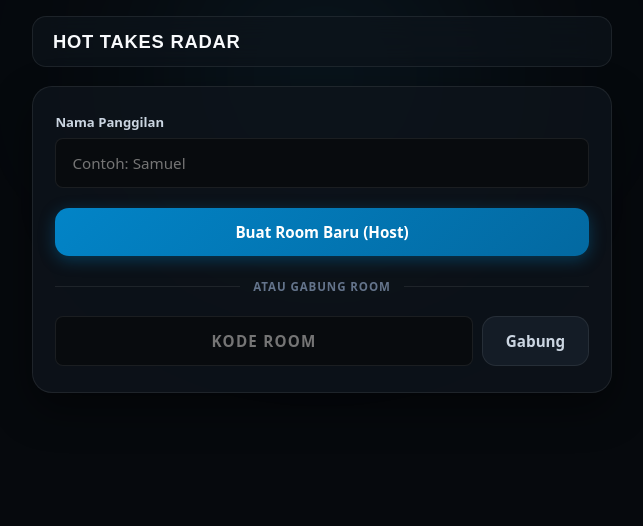
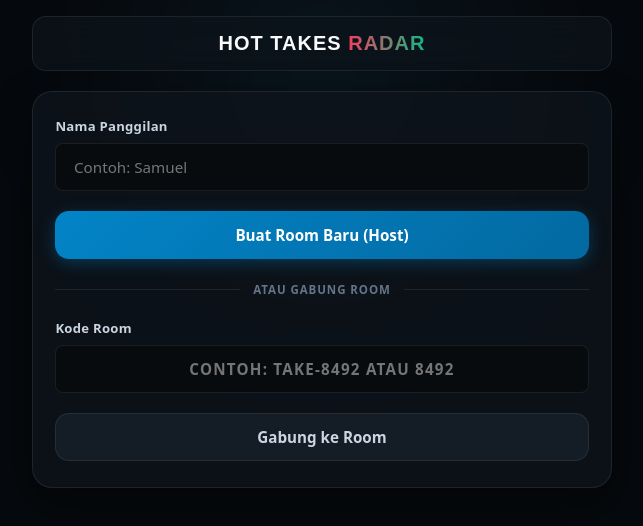
Before and after one commit to joynard/ib-cg, a website: page hot-takes-radar.html in a window 1280 px wide. Shown: the whole page, without its empty margins (318-961 px from the left). Drawn offline with Linux system fonts and the light colour scheme.

Commit message:
fix(ui): center top-bar header and harmonize input fields and buttons with identical 48px dimensions

```diff
--- a/hot-takes-radar.html
+++ b/hot-takes-radar.html
@@ -21,7 +21,7 @@
   <!-- PeerJS -->
   <script src="https://unpkg.com/peerjs@1.5.4/dist/peerjs.min.js"></script>
 
-  <link rel="stylesheet" href="hot-takes.css">
+  <link rel="stylesheet" href="hot-takes.css?v=3">
 </head>
 <body>
   <div class="ambient-glow glow-top"></div>
@@ -29,9 +29,9 @@
   <div class="app-container">
     <!-- Top Bar -->
     <header class="top-bar">
-      <h1 class="brand-title">HOT TAKES <span class="highlight">RADAR</span></h1>
+      <h1 class="brand-title">HOT TAKES <span class="brand-radar">RADAR</span></h1>
       <div class="top-meta" id="topMeta" style="display: none;">
-        <span class="room-pill">ROOM: <strong id="displayRoomCode">RADAR-XXXX</strong></span>
+        <span class="room-pill">ROOM: <strong id="displayRoomCode">TAKE-XXXX</strong></span>
       </div>
     </header>
 
@@ -44,14 +44,16 @@
             <input type="text" id="playerNameInput" placeholder="Contoh: Samuel" maxlength="15" autocomplete="off">
           </div>
 
-          <div class="action-stack">
-            <button class="btn btn-primary" id="btnCreateRoom">Buat Room Baru (Host)</button>
-            <div class="join-divider"><span>ATAU GABUNG ROOM</span></div>
-            <div class="join-group">
-              <input type="text" id="joinCodeInput" placeholder="KODE ROOM" maxlength="10">
-              <button class="btn btn-secondary" id="btnJoinRoom">Gabung</button>
-            </div>
+          <button class="btn btn-primary" id="btnCreateRoom">Buat Room Baru (Host)</button>
+
+          <div class="join-divider"><span>ATAU GABUNG ROOM</span></div>
+
+          <div class="form-group">
+            <label for="joinCodeInput">Kode Room</label>
+            <input type="text" id="joinCodeInput" placeholder="Contoh: TAKE-8492 atau 8492" maxlength="12" autocomplete="off">
           </div>
+
+          <button class="btn btn-secondary" id="btnJoinRoom">Gabung ke Room</button>
         </div>
       </section>
 
--- a/hot-takes.css
+++ b/hot-takes.css
@@ -77,25 +77,37 @@ body {
 .top-bar {
   display: flex;
   align-items: center;
-  justify-content: space-between;
-  padding: 0.85rem 1.25rem;
+  justify-content: center;
+  position: relative;
+  padding: 0.95rem 1.25rem;
   background: rgba(14, 20, 28, 0.7);
   backdrop-filter: blur(14px);
   border: 1px solid var(--border-card);
   border-radius: var(--radius-md);
+  text-align: center;
 }
 
 .brand-title {
   font-family: 'Outfit', sans-serif;
-  font-size: 1.15rem;
+  font-size: 1.25rem;
   font-weight: 900;
-  letter-spacing: 0.04em;
+  letter-spacing: 0.05em;
+  text-align: center;
+  margin: 0;
+  color: var(--text-white);
 }
 
 .brand-radar {
   background: linear-gradient(90deg, var(--color-disagree), var(--color-agree));
   -webkit-background-clip: text;
   -webkit-text-fill-color: transparent;
+}
+
+.top-meta {
+  position: absolute;
+  right: 1.25rem;
+  display: flex;
+  align-items: center;
 }
 
 .room-pill {
@@ -516,7 +528,8 @@ body {
   display: inline-flex;
   align-items: center;
   justify-content: center;
-  padding: 0.88rem 1.3rem;
+  height: 48px;
+  padding: 0 1.3rem;
   border-radius: var(--radius-md);
   font-family: inherit;
   font-size: 0.95rem;
@@ -526,6 +539,7 @@ body {
   transition: all 0.2s ease;
   width: 100%;
   text-decoration: none;
+  box-sizing: border-box;
 }
 
 .btn:disabled {
@@ -605,6 +619,7 @@ body {
 /* Form Controls */
 .form-group {
   margin-bottom: 1.25rem;
+  text-align: left;
 }
 
 .form-group label {
@@ -612,12 +627,15 @@ body {
   font-size: 0.82rem;
   font-weight: 700;
   color: var(--text-cream);
-  margin-bottom: 0.45rem;
+  margin-bottom: 0.5rem;
+  letter-spacing: 0.02em;
 }
 
-.form-group input, .join-group input {
+.form-group input {
+  display: block;
   width: 100%;
-  padding: 0.88rem 1rem;
+  height: 48px;
+  padding: 0 1.1rem;
   background: #080b0e;
   border: 1px solid var(--border-card);
   border-radius: var(--radius-sm);
@@ -625,34 +643,20 @@ body {
   font-family: inherit;
   font-size: 0.95rem;
   outline: none;
+  box-sizing: border-box;
   transition: border-color 0.2s ease, box-shadow 0.2s ease;
-}
-
-.form-group input:focus, .join-group input:focus {
-  border-color: var(--accent-blue);
-  box-shadow: 0 0 12px var(--accent-glow);
-}
-  font-size: 0.82rem;
-  font-weight: 700;
-  color: var(--text-cream);
-  margin-bottom: 0.45rem;
-}
-
-.form-group input {
-  width: 100%;
-  padding: 0.85rem 1rem;
-  background: #080b0e;
-  border: 1px solid var(--border-card);
-  border-radius: var(--radius-sm);
-  color: var(--text-white);
-  font-family: inherit;
-  font-size: 0.95rem;
-  outline: none;
-  transition: border-color 0.2s ease;
 }
 
 .form-group input:focus {
   border-color: var(--accent-blue);
+  box-shadow: 0 0 12px var(--accent-glow);
+}
+
+#joinCodeInput {
+  text-align: center;
+  font-weight: 800;
+  letter-spacing: 0.08em;
+  text-transform: uppercase;
 }
 
 /* Toast */
```
